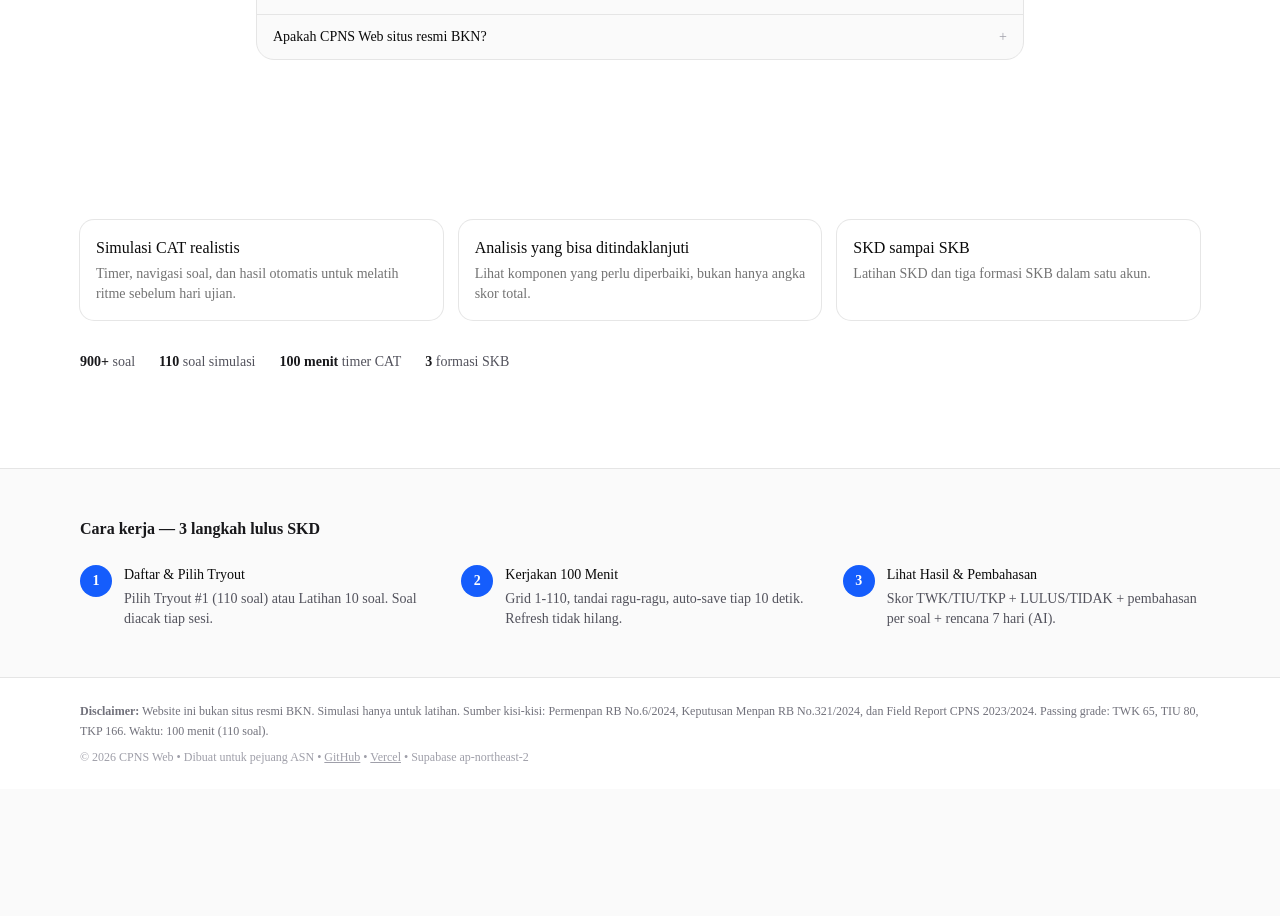
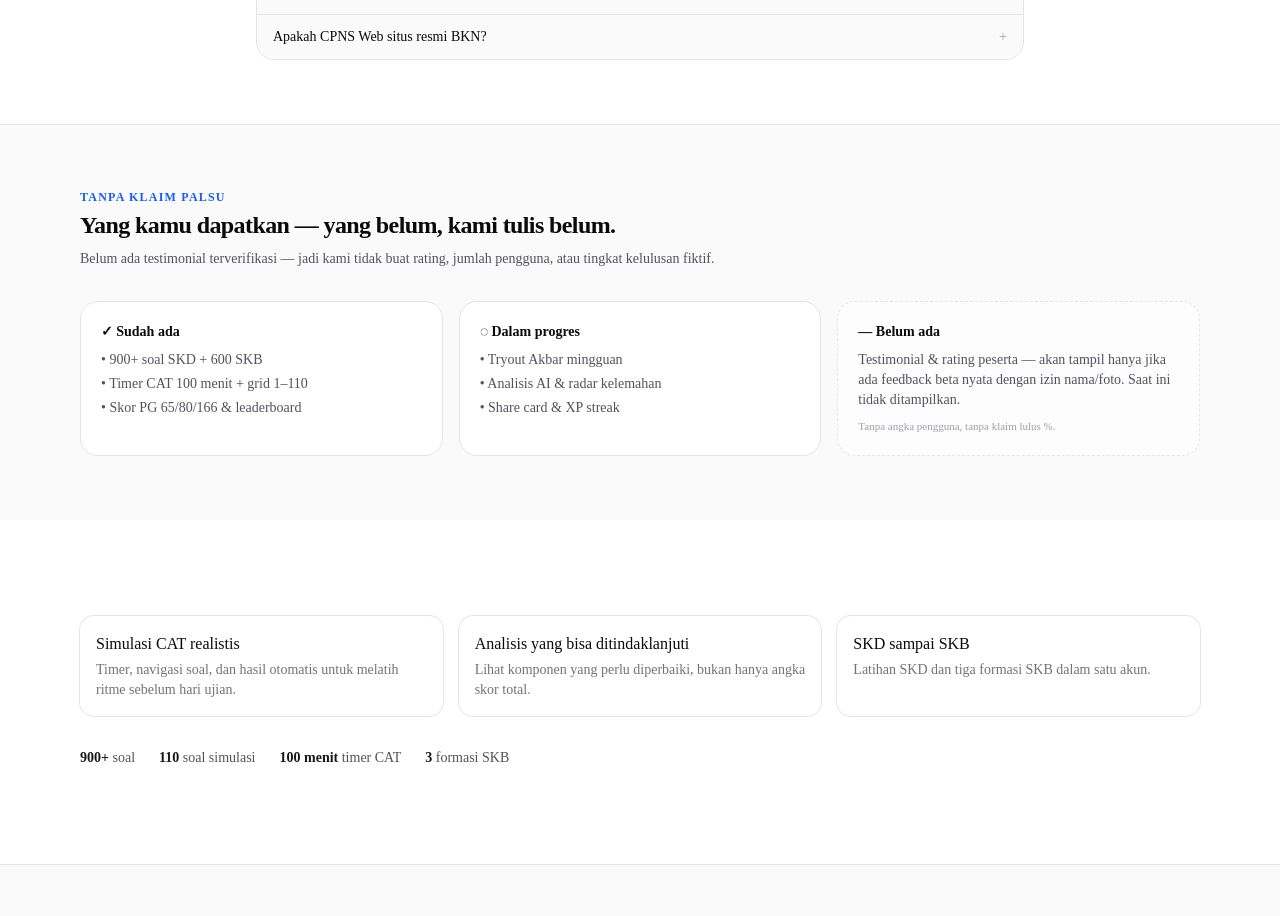
Before and after one commit to RhazorJavkins/CPNS_WEB, a Next.js app: page / in a window 1280 px wide. Shown: the part 4820-5736 px from the top of the page. Before the commit the page ends 5609 px from the top, so only its background shows below. Built offline with nearby package versions, Linux system fonts and the light colour scheme; no server answers; the database is empty.

Commit message:
feat: Fase 8 TrustSection
- Yang kamu dapatkan: Sudah ada / Dalam progres / Belum ada (tanpa testimonial fiktif, tanpa rating/jumlah user)

```diff
--- a/src/app/page.tsx
+++ b/src/app/page.tsx
@@ -8,6 +8,7 @@
 import SkbSection from "@/components/landing/SkbSection";
 import ResultPreview from "@/components/landing/ResultPreview";
 import PricingFaq from "@/components/landing/PricingFaq";
+import TrustSection from "@/components/landing/TrustSection";
 
 function FAQSchema() {
   const faq = {
@@ -62,6 +63,7 @@
       <SkbSection />
       <ResultPreview />
       <PricingFaq />
+      <TrustSection />
       <section className="flex-1 bg-white dark:bg-zinc-900">
         <div className="max-w-6xl mx-auto px-4 py-16 md:py-24">
           <div className="grid gap-4 md:grid-cols-3">
--- /dev/null
+++ b/src/components/landing/TrustSection.tsx
@@ -0,0 +1,39 @@
+"use client";
+
+export default function TrustSection() {
+  return (
+    <section className="bg-zinc-50 dark:bg-zinc-900 border-t">
+      <div className="max-w-6xl mx-auto px-4 py-12 md:py-16">
+        <div className="max-w-2xl">
+          <p className="text-xs font-semibold tracking-widest uppercase text-blue-600">Tanpa Klaim Palsu</p>
+          <h2 className="text-xl md:text-2xl font-bold tracking-tight mt-1">Yang kamu dapatkan — yang belum, kami tulis belum.</h2>
+          <p className="text-sm text-zinc-600 dark:text-zinc-400 mt-2">Belum ada testimonial terverifikasi — jadi kami tidak buat rating, jumlah pengguna, atau tingkat kelulusan fiktif.</p>
+        </div>
+
+        <div className="mt-8 grid gap-4 md:grid-cols-3">
+          <div className="rounded-2xl border bg-white dark:bg-zinc-950 p-5">
+            <p className="text-sm font-bold">✓ Sudah ada</p>
+            <ul className="mt-2 space-y-1 text-sm text-zinc-600 dark:text-zinc-400">
+              <li>• 900+ soal SKD + 600 SKB</li>
+              <li>• Timer CAT 100 menit + grid 1–110</li>
+              <li>• Skor PG 65/80/166 & leaderboard</li>
+            </ul>
+          </div>
+          <div className="rounded-2xl border bg-white dark:bg-zinc-950 p-5">
+            <p className="text-sm font-bold">◌ Dalam progres</p>
+            <ul className="mt-2 space-y-1 text-sm text-zinc-600 dark:text-zinc-400">
+              <li>• Tryout Akbar mingguan</li>
+              <li>• Analisis AI & radar kelemahan</li>
+              <li>• Share card & XP streak</li>
+            </ul>
+          </div>
+          <div className="rounded-2xl border border-dashed bg-white/60 dark:bg-zinc-900 p-5">
+            <p className="text-sm font-bold">— Belum ada</p>
+            <p className="mt-2 text-sm text-zinc-600 dark:text-zinc-400">Testimonial & rating peserta — akan tampil hanya jika ada feedback beta nyata dengan izin nama/foto. Saat ini tidak ditampilkan.</p>
+            <p className="mt-2 text-[11px] text-zinc-400">Tanpa angka pengguna, tanpa klaim lulus %.</p>
+          </div>
+        </div>
+      </div>
+    </section>
+  );
+}
```
